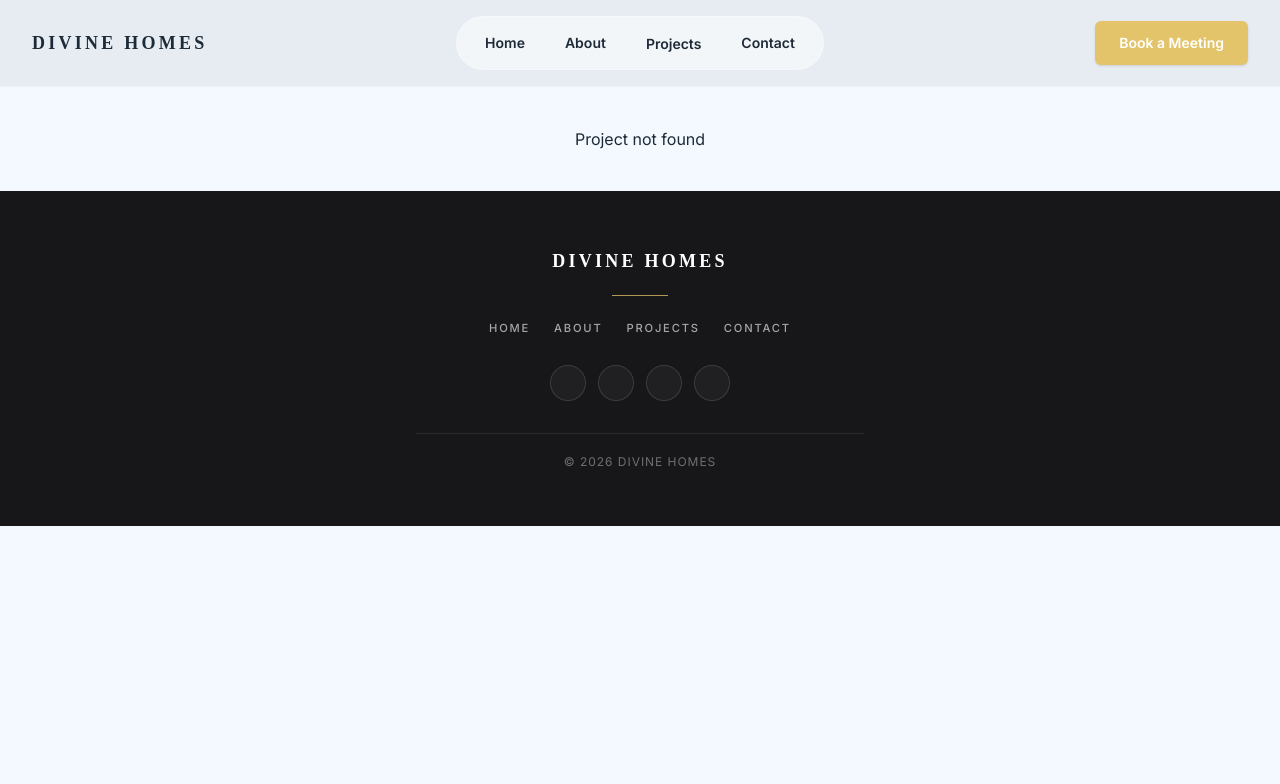
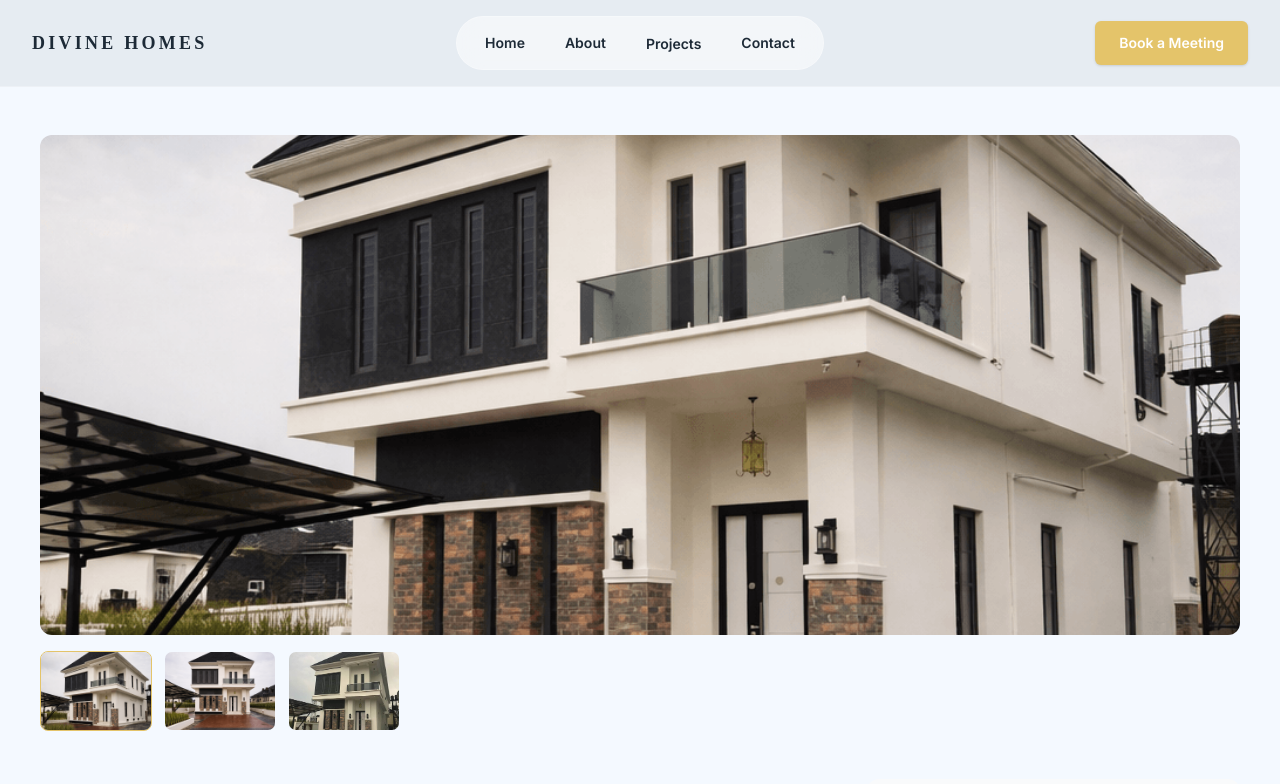
Before and after one commit to divinecode-HQ/divine-homes, a React (Vite) app: page /projects/duplex-development in a window 1280 px wide. Before the commit this address had no page. Shown: the top 784 px of the page. Built offline with nearby package versions, Linux system fonts and the light colour scheme; some icons are missing.

Commit message:
Change route parameter from 'slug' to 'id'

```diff
--- a/src/App.tsx
+++ b/src/App.tsx
@@ -12,7 +12,7 @@ function App() {
         <Route element={<MainLayout />}>
           <Route index element={<LandingPage />} />
           <Route path="projects" element={<Projects />} />
-          <Route path="projects/:slug" element={<ProjectDetailsPage />} />
+          <Route path="projects/:id" element={<ProjectDetailsPage />} />
         </Route>
       </Routes>
     </BrowserRouter>
```
